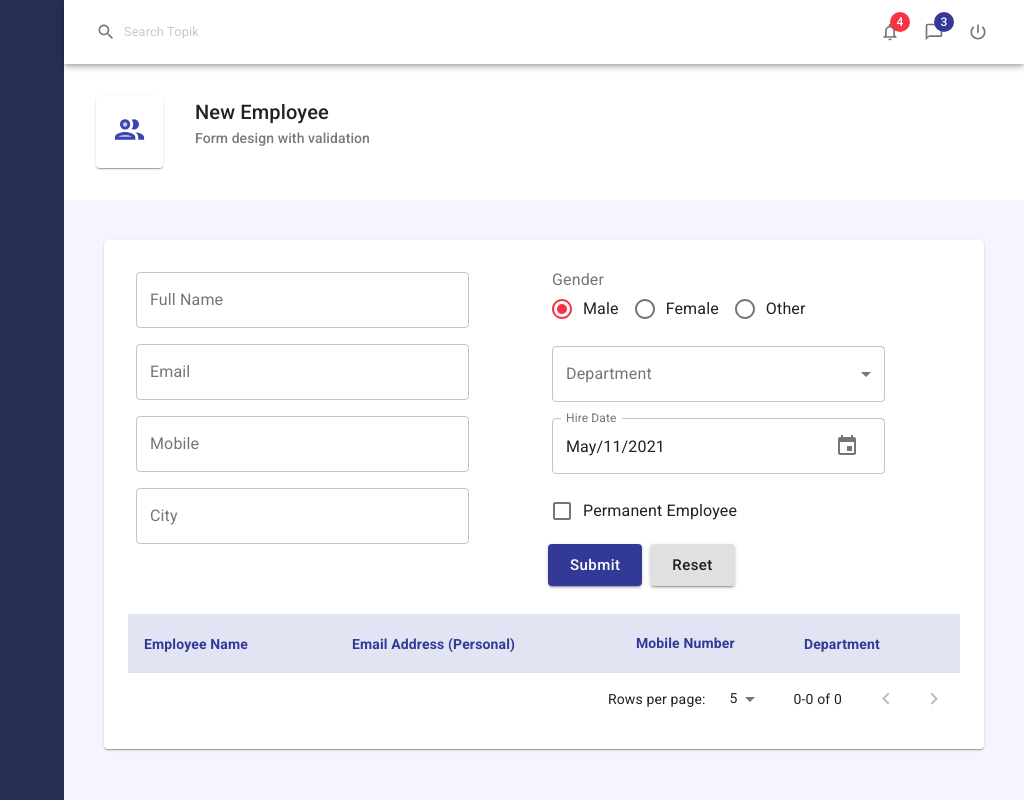
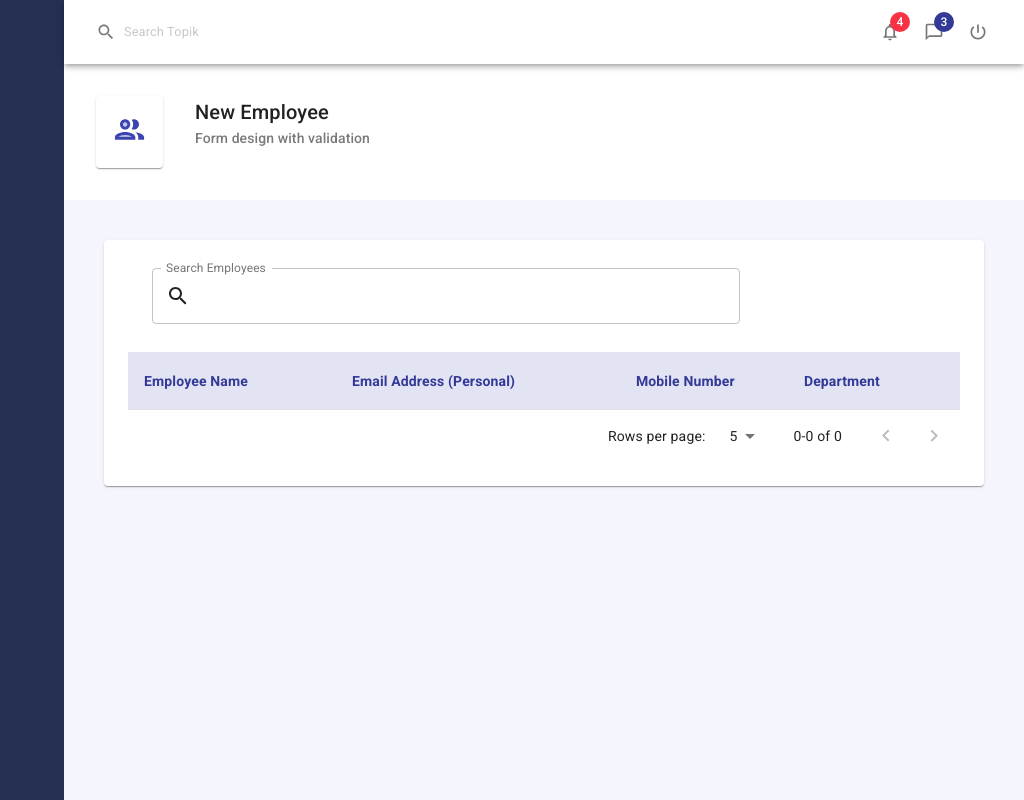
Before and after one commit to LordAldi/material-ui-learn, a React (Create React App) app: page / in a window 1280 px wide. Shown: the whole page, without its empty margins (256-1280 px from the left). Built offline with nearby package versions, Linux system fonts and the light colour scheme.

Commit message:
Mui Table/ DataTable: Filtering(search bar)

```diff
--- a/src/components/controls/Input.js
+++ b/src/components/controls/Input.js
@@ -1,6 +1,6 @@
 import { TextField } from "@material-ui/core";
 
-const Input = ({ name, label, value, error = null, onChange }) => {
+const Input = ({ name, label, value, error = null, onChange, ...other }) => {
   return (
     <TextField
       variant="outlined"
@@ -8,6 +8,7 @@ const Input = ({ name, label, value, error = null, onChange }) => {
       name={name}
       value={value}
       onChange={onChange}
+      {...other}
       {...(error && { error: true, helperText: error })}
     />
   );
--- a/src/components/useTable.js
+++ b/src/components/useTable.js
@@ -26,7 +26,7 @@ const useStyles = makeStyles((theme) => ({
     },
   },
 }));
-const useTable = (records, headCells) => {
+const useTable = (records, headCells, filterFN) => {
   const classes = useStyles();
   const pages = [5, 10, 25];
   const [page, setPage] = useState(0);
@@ -113,10 +113,10 @@ const useTable = (records, headCells) => {
     return 0;
   };
   const recordsAfterPagingAndSorting = () => {
-    return stableSort(records, getComparator(order, orderBy)).slice(
-      page * rowsPerPage,
-      (page + 1) * rowsPerPage
-    );
+    return stableSort(
+      filterFN.fn(records),
+      getComparator(order, orderBy)
+    ).slice(page * rowsPerPage, (page + 1) * rowsPerPage);
   };
   return { TblContainer, TblHead, TblPagination, recordsAfterPagingAndSorting };
 };
--- a/src/pages/Employees/Employees.js
+++ b/src/pages/Employees/Employees.js
@@ -3,18 +3,26 @@ import PageHeader from "../../components/PageHeader";
 import EmployeeForm from "./EmployeeForm";
 import PeopleOutlineTwoToneIcon from "@material-ui/icons/PeopleOutlineTwoTone";
 import {
+  InputAdornment,
   makeStyles,
   Paper,
   TableBody,
   TableCell,
   TableRow,
+  Toolbar,
 } from "@material-ui/core";
 import useTable from "../../components/useTable";
 import * as EmployeeService from "../../services/employeeService";
+import Controls from "../../components/controls/Controls";
+import { Search } from "@material-ui/icons";
+
 const useStyles = makeStyles((theme) => ({
   pageContent: {
     margin: theme.spacing(5),
     padding: theme.spacing(3),
+  },
+  searchInput: {
+    width: "75%",
   },
 }));
 
@@ -28,8 +36,26 @@ const headCells = [
 const Employees = () => {
   const classes = useStyles();
   const [records, setRecords] = useState(EmployeeService.getAllEmployees);
+  const [filterFN, setFilterFN] = useState({
+    fn: (items) => {
+      return items;
+    },
+  });
   const { TblContainer, TblHead, TblPagination, recordsAfterPagingAndSorting } =
-    useTable(records, headCells);
+    useTable(records, headCells, filterFN);
+
+  const handleSearch = (e) => {
+    let target = e.target;
+    setFilterFN({
+      fn: (items) => {
+        if (target.value == "") return items;
+        else
+          return items.filter((x) =>
+            x.fullName.toLowerCase().includes(target.value.toLowerCase())
+          );
+      },
+    });
+  };
   return (
     <>
       <PageHeader
@@ -38,7 +64,21 @@ const Employees = () => {
         icon={<PeopleOutlineTwoToneIcon fontSize="large" />}
       />
       <Paper className={classes.pageContent}>
-        <EmployeeForm />
+        {/* <EmployeeForm /> */}
+        <Toolbar>
+          <Controls.Input
+            label="Search Employees"
+            className={classes.searchInput}
+            InputProps={{
+              startAdornment: (
+                <InputAdornment position="start">
+                  <Search />
+                </InputAdornment>
+              ),
+            }}
+            onChange={handleSearch}
+          />
+        </Toolbar>
         <TblContainer>
           <TblHead />
           <TableBody>
```
